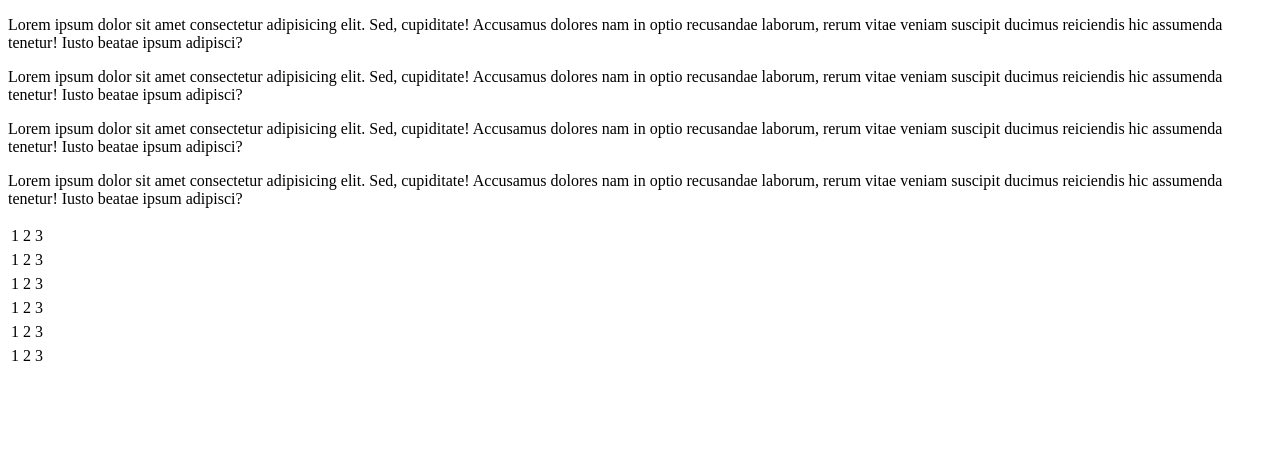
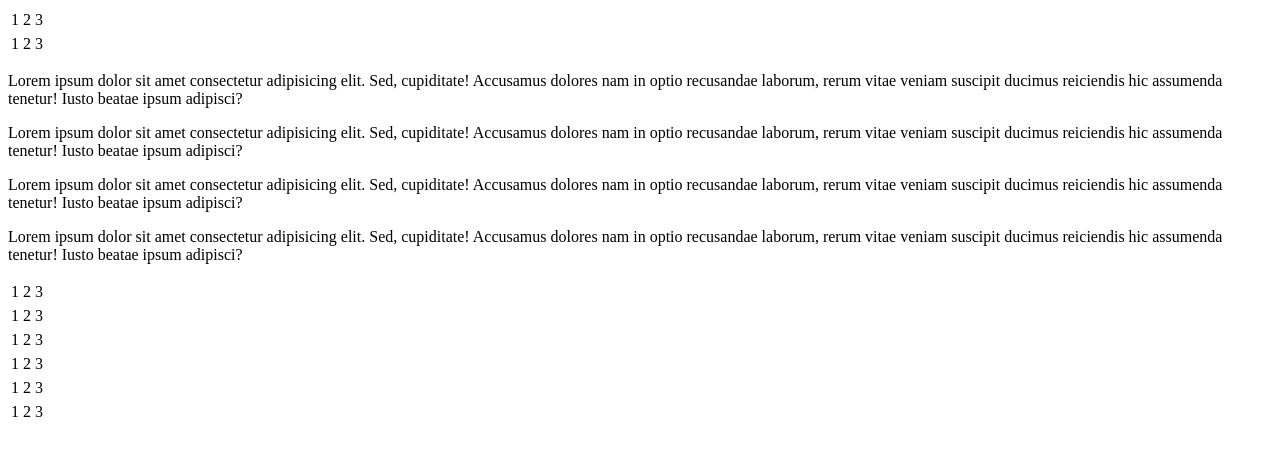
Before and after one commit to ristianaditya/test_akhir, a plain HTML site: page about.html in a window 1280 px wide. Drawn offline with Linux system fonts and the light colour scheme.

```diff
--- a/about.html
+++ b/about.html
@@ -5,6 +5,20 @@
     <meta name="viewport" content="width=device-width, initial-scale=1.0">
     <title>About</title>
 </head>
+<table>
+    <tr>
+        <td>1</td>
+        <td>2</td>
+        <td>3</td>
+    </tr>
+</table>
+<table>
+    <tr>
+        <td>1</td>
+        <td>2</td>
+        <td>3</td>
+    </tr>
+</table>
 <body>
     <p>
         Lorem ipsum dolor sit amet consectetur adipisicing elit. Sed, cupiditate! Accusamus dolores nam in optio recusandae laborum,
```
